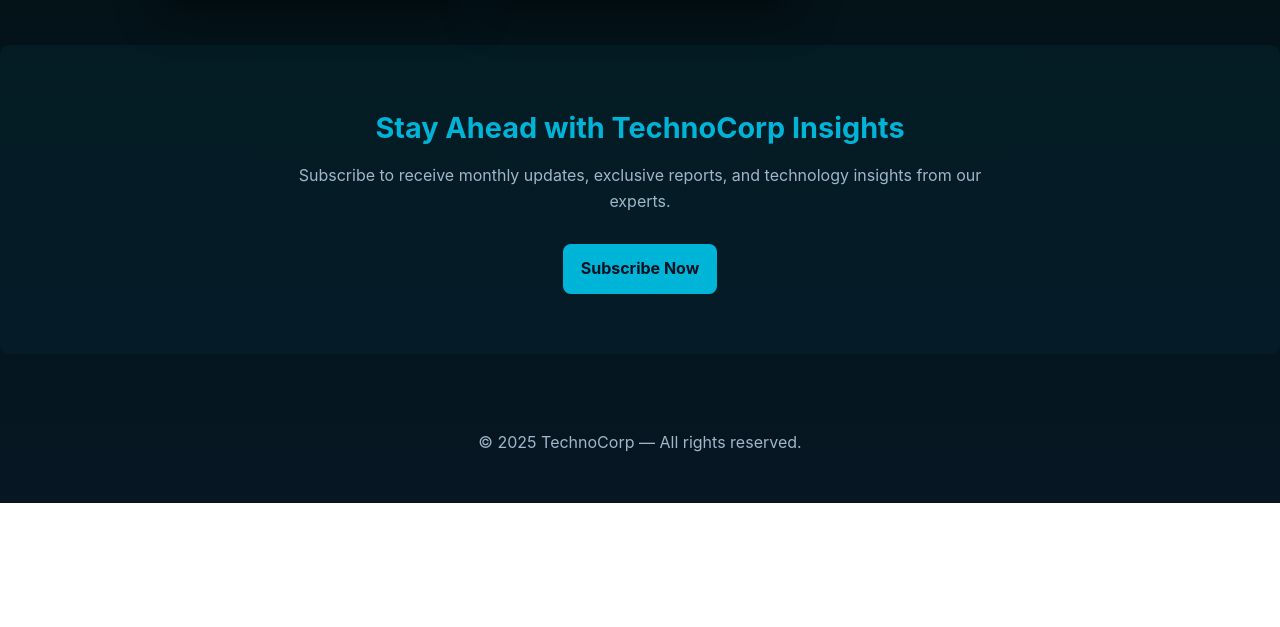
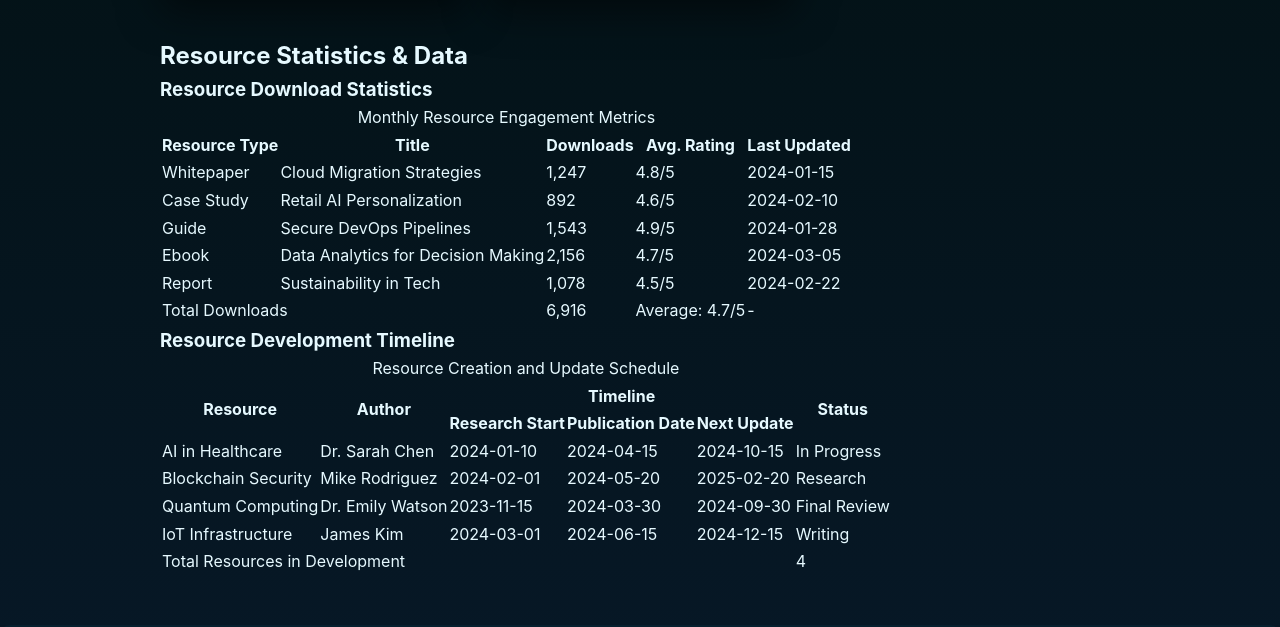
Before and after one commit to minhtran024/Tr-n-V-n-Minh, a plain HTML site: page resources.html in a window 1280 px wide. Shown: the part 1701-2328 px from the top of the page. Before the commit the page ends 2204 px from the top, so only its background shows below. Drawn offline with Linux system fonts and the light colour scheme.

Commit message:
Update resources.html

```diff
--- a/resources.html
+++ b/resources.html
@@ -5,6 +5,7 @@
     <meta name="viewport" content="width=device-width,initial-scale=1" />
     <title>TechnoCorp — Resources</title>
     <link rel="stylesheet" href="css/style.css" />
+    <link rel="stylesheet" href="css/table-style.css" />
   </head>
 
   <body class="resources">
@@ -21,7 +22,6 @@
       </ul>
     </nav>
 
-    <!-- Hero Section -->
     <section
       class="hero"
       style="
@@ -39,11 +39,9 @@
       </div>
     </section>
 
-    <!-- Resources Section -->
     <section class="container">
       <h2 class="section-title">Explore Our Latest Publications</h2>
       <div class="grid">
-        <!-- Resource 1 -->
         <div class="card">
           <img
             src="https://images.unsplash.com/photo-1581090700227-1e37b190418e?auto=format&fit=crop&w=1000&q=80"
@@ -59,7 +57,6 @@
           </div>
         </div>
 
-        <!-- Resource 2 -->
         <div class="card">
           <img
             src="https://images.unsplash.com/photo-1553877522-43269d4ea984?auto=format&fit=crop&w=1000&q=80"
@@ -75,7 +72,6 @@
           </div>
         </div>
 
-        <!-- Resource 3 -->
         <div class="card">
           <img
             src="https://images.unsplash.com/photo-1555949963-aa79dcee981c?auto=format&fit=crop&w=1000&q=80"
@@ -91,7 +87,6 @@
           </div>
         </div>
 
-        <!-- Resource 4 -->
         <div class="card">
           <img
             src="https://images.unsplash.com/photo-1556155092-490a1ba16284?auto=format&fit=crop&w=1000&q=80"
@@ -107,7 +102,6 @@
           </div>
         </div>
 
-        <!-- Resource 5 -->
         <div class="card">
           <img
             src="https://images.unsplash.com/photo-1556761175-5973dc0f32e7?auto=format&fit=crop&w=1000&q=80"
@@ -125,7 +119,131 @@
       </div>
     </section>
 
-    <!-- CTA -->
+    <section class="container table-section">
+      <h2 class="section-title">Resource Statistics & Data</h2>
+
+      <h3 class="table-subtitle">Resource Download Statistics</h3>
+      <table>
+        <caption>
+          Monthly Resource Engagement Metrics
+        </caption>
+        <thead>
+          <tr>
+            <th scope="col">Resource Type</th>
+            <th scope="col">Title</th>
+            <th scope="col">Downloads</th>
+            <th scope="col">Avg. Rating</th>
+            <th scope="col">Last Updated</th>
+          </tr>
+        </thead>
+        <tbody>
+          <tr>
+            <td>Whitepaper</td>
+            <td>Cloud Migration Strategies</td>
+            <td>1,247</td>
+            <td>4.8/5</td>
+            <td>2024-01-15</td>
+          </tr>
+          <tr>
+            <td>Case Study</td>
+            <td>Retail AI Personalization</td>
+            <td>892</td>
+            <td>4.6/5</td>
+            <td>2024-02-10</td>
+          </tr>
+          <tr>
+            <td>Guide</td>
+            <td>Secure DevOps Pipelines</td>
+            <td>1,543</td>
+            <td>4.9/5</td>
+            <td>2024-01-28</td>
+          </tr>
+          <tr>
+            <td>Ebook</td>
+            <td>Data Analytics for Decision Making</td>
+            <td>2,156</td>
+            <td>4.7/5</td>
+            <td>2024-03-05</td>
+          </tr>
+          <tr>
+            <td>Report</td>
+            <td>Sustainability in Tech</td>
+            <td>1,078</td>
+            <td>4.5/5</td>
+            <td>2024-02-22</td>
+          </tr>
+        </tbody>
+        <tfoot>
+          <tr>
+            <td colspan="2">Total Downloads</td>
+            <td>6,916</td>
+            <td>Average: 4.7/5</td>
+            <td>-</td>
+          </tr>
+        </tfoot>
+      </table>
+
+      <h3 class="table-subtitle">Resource Development Timeline</h3>
+      <table>
+        <caption>
+          Resource Creation and Update Schedule
+        </caption>
+        <thead>
+          <tr>
+            <th rowspan="2">Resource</th>
+            <th rowspan="2">Author</th>
+            <th colspan="3" style="text-align: center">Timeline</th>
+            <th rowspan="2">Status</th>
+          </tr>
+          <tr>
+            <th>Research Start</th>
+            <th>Publication Date</th>
+            <th>Next Update</th>
+          </tr>
+        </thead>
+        <tbody>
+          <tr>
+            <td>AI in Healthcare</td>
+            <td>Dr. Sarah Chen</td>
+            <td>2024-01-10</td>
+            <td>2024-04-15</td>
+            <td>2024-10-15</td>
+            <td class="highlight">In Progress</td>
+          </tr>
+          <tr>
+            <td>Blockchain Security</td>
+            <td>Mike Rodriguez</td>
+            <td>2024-02-01</td>
+            <td>2024-05-20</td>
+            <td>2025-02-20</td>
+            <td>Research</td>
+          </tr>
+          <tr>
+            <td>Quantum Computing</td>
+            <td>Dr. Emily Watson</td>
+            <td>2023-11-15</td>
+            <td>2024-03-30</td>
+            <td>2024-09-30</td>
+            <td class="highlight">Final Review</td>
+          </tr>
+          <tr>
+            <td>IoT Infrastructure</td>
+            <td>James Kim</td>
+            <td>2024-03-01</td>
+            <td>2024-06-15</td>
+            <td>2024-12-15</td>
+            <td>Writing</td>
+          </tr>
+        </tbody>
+        <tfoot>
+          <tr>
+            <td colspan="5">Total Resources in Development</td>
+            <td>4</td>
+          </tr>
+        </tfoot>
+      </table>
+    </section>
+
     <section class="cta-section">
       <div class="container">
         <h2>Stay Ahead with TechnoCorp Insights</h2>
@@ -137,7 +255,6 @@
       </div>
     </section>
 
-    <!-- Footer -->
     <footer>
       <div class="container">
         <p>&copy; 2025 TechnoCorp — All rights reserved.</p>
```
